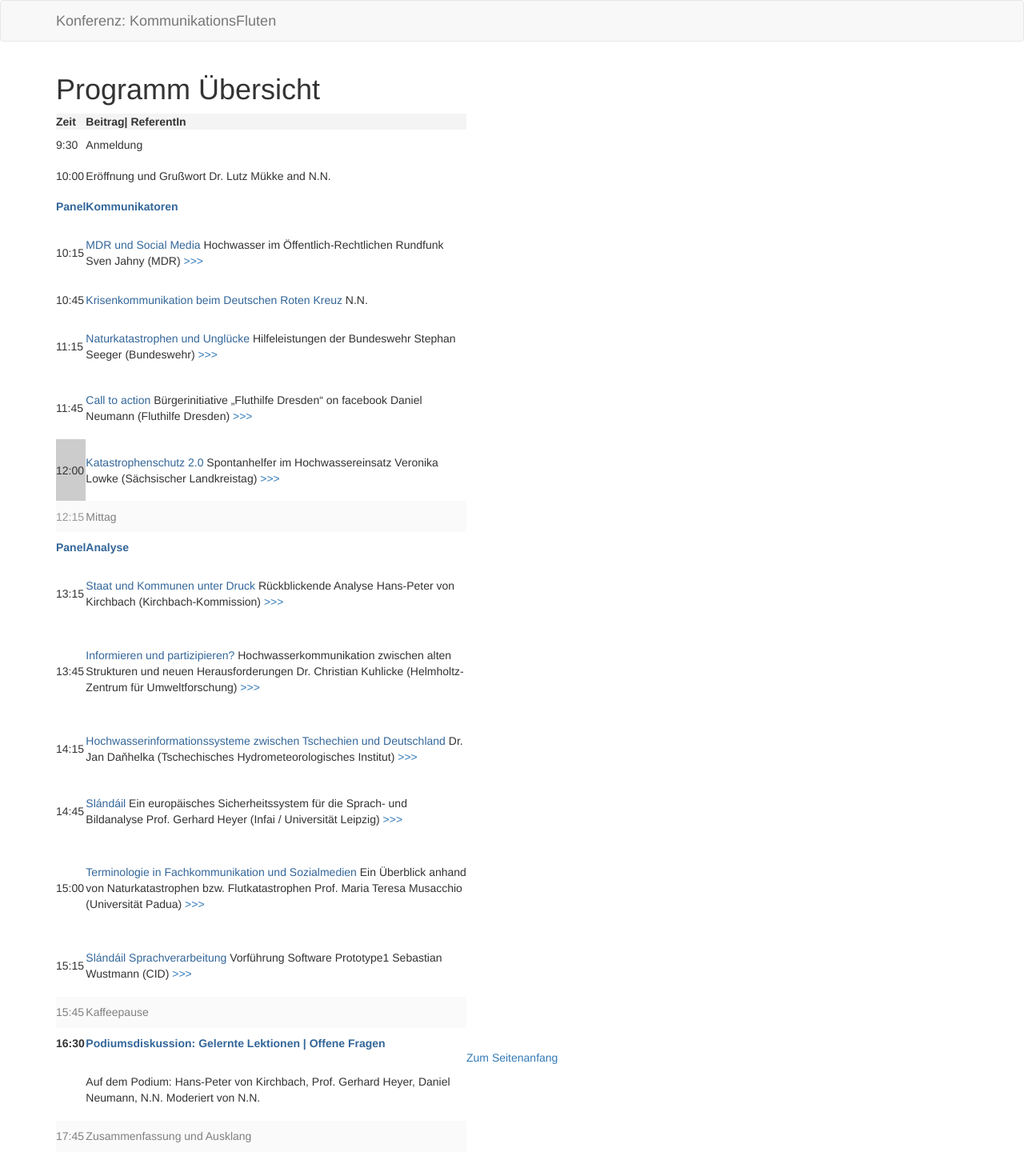
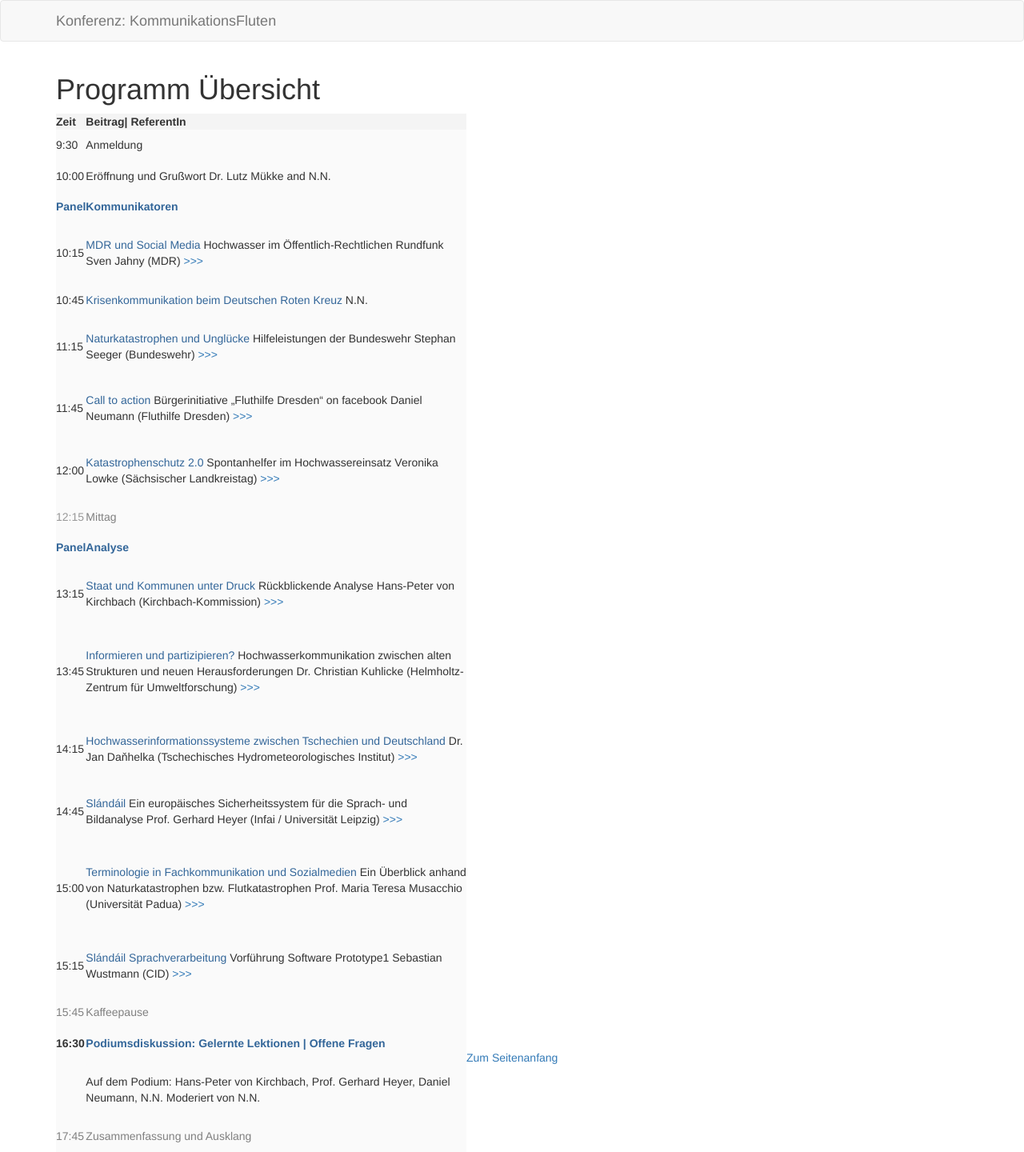
Before and after one commit to susedev/test, a Jekyll site: the page built from programm-uebersicht.html, in a window 1280 px wide. Shown: the whole page at 80% size. Built offline with Jekyll 4.4.1, drawn with Linux system fonts in a browser that asks for light colours.

Commit message:
Edit from JekyllCMS

```diff
--- a/programm-uebersicht.html
+++ b/programm-uebersicht.html
@@ -10,80 +10,80 @@ title: Programm Übersicht
 	</thead>
 	<tbody>
 		<tr>
-			<td style="border-color: rgb(255, 255, 255);">9:30</td>
-			<td style="border-color: rgb(255, 255, 255);">Anmeldung</td>
+			<td style="border-color: rgb(255, 255, 255); background-color: rgb(250, 250, 250);">9:30</td>
+			<td style="border-color: rgb(255, 255, 255); background-color: rgb(250, 250, 250);">Anmeldung</td>
 		</tr>
 		<tr>
-			<td>10:00</td>
-			<td>Er&ouml;ffnung und Gru&szlig;wort Dr. Lutz M&uuml;kke and N.N.</td>
+			<td style="background-color: rgb(250, 250, 250);">10:00</td>
+			<td style="background-color: rgb(250, 250, 250);">Er&ouml;ffnung und Gru&szlig;wort Dr. Lutz M&uuml;kke and N.N.</td>
 		</tr>
 		<tr>
-			<th><span style="color: #336699;"><strong>Panel</strong></span></th>
-			<th><strong><span style="color: #000080;"><span style="color: #336699;">Kommunikatoren</span> </span></strong></th>
+			<th style="background-color: rgb(250, 250, 250);"><span style="color: #336699;"><strong>Panel</strong></span></th>
+			<th style="background-color: rgb(250, 250, 250);"><strong><span style="color: #000080;"><span style="color: #336699;">Kommunikatoren</span> </span></strong></th>
 		</tr>
 		<tr>
-			<td>10:15</td>
-			<td style="text-align: left;"><a href="http://www.eijc.eu/?p=2600/#Jahny"><span style="color: #336699;">MDR und Social Media</span></a> <span style="color: #333333;">Hochwasser im &Ouml;ffentlich-Rechtlichen Rundfunk</span> Sven Jahny (MDR) <a href="http://www.eijc.eu/?p=2600/#Jahny">&gt;&gt;&gt;</a></td>
+			<td style="background-color: rgb(250, 250, 250);">10:15</td>
+			<td style="text-align: left; background-color: rgb(250, 250, 250);"><a href="http://www.eijc.eu/?p=2600/#Jahny"><span style="color: #336699;">MDR und Social Media</span></a> <span style="color: #333333;">Hochwasser im &Ouml;ffentlich-Rechtlichen Rundfunk</span> Sven Jahny (MDR) <a href="http://www.eijc.eu/?p=2600/#Jahny">&gt;&gt;&gt;</a></td>
 		</tr>
 		<tr>
-			<td>10:45</td>
-			<td><a href="http://www.eijc.eu/?p=2600/#NN"><span style="color: #336699;">Krisenkommunikation beim Deutschen Roten Kreuz</span></a> N.N.</td>
+			<td style="background-color: rgb(250, 250, 250);">10:45</td>
+			<td style="background-color: rgb(250, 250, 250);"><a href="http://www.eijc.eu/?p=2600/#NN"><span style="color: #336699;">Krisenkommunikation beim Deutschen Roten Kreuz</span></a> N.N.</td>
 		</tr>
 		<tr>
-			<td>11:15</td>
-			<td><a href="http://www.eijc.eu/?p=2600/#Seeger"><span style="color: #336699;">Naturkatastrophen und Ungl&uuml;cke</span></a> Hilfeleistungen der Bundeswehr Stephan Seeger (Bundeswehr) <a href="http://www.eijc.eu/?p=2600/#Seeger">&gt;&gt;&gt;</a></td>
+			<td style="background-color: rgb(250, 250, 250);">11:15</td>
+			<td style="background-color: rgb(250, 250, 250);"><a href="http://www.eijc.eu/?p=2600/#Seeger"><span style="color: #336699;">Naturkatastrophen und Ungl&uuml;cke</span></a> Hilfeleistungen der Bundeswehr Stephan Seeger (Bundeswehr) <a href="http://www.eijc.eu/?p=2600/#Seeger">&gt;&gt;&gt;</a></td>
 		</tr>
 		<tr>
-			<td>11:45</td>
-			<td><a href="http://www.eijc.eu/?p=2600/#Neumann"><span style="color: #336699;">Call to action</span></a> B&uuml;rgerinitiative &bdquo;Fluthilfe Dresden&ldquo; on facebook Daniel Neumann (Fluthilfe Dresden) <a href="http://www.eijc.eu/?p=2600/#Neumann">&gt;&gt;&gt;</a></td>
+			<td style="background-color: rgb(250, 250, 250);">11:45</td>
+			<td style="background-color: rgb(250, 250, 250);"><a href="http://www.eijc.eu/?p=2600/#Neumann"><span style="color: #336699;">Call to action</span></a> B&uuml;rgerinitiative &bdquo;Fluthilfe Dresden&ldquo; on facebook Daniel Neumann (Fluthilfe Dresden) <a href="http://www.eijc.eu/?p=2600/#Neumann">&gt;&gt;&gt;</a></td>
 		</tr>
 		<tr>
-			<td style="background-color: rgb(204, 204, 204);">12:00</td>
-			<td><a href="http://www.eijc.eu/?p=2600/#Lowke"><span style="color: #336699;">Katastrophenschutz 2.0</span></a> Spontanhelfer im Hochwassereinsatz Veronika Lowke (S&auml;chsischer Landkreistag) <a href="http://www.eijc.eu/?p=2600/#Lowke">&gt;&gt;&gt;</a></td>
+			<td style="background-color: rgb(250, 250, 250);">12:00</td>
+			<td style="background-color: rgb(250, 250, 250);"><a href="http://www.eijc.eu/?p=2600/#Lowke"><span style="color: #336699;">Katastrophenschutz 2.0</span></a> Spontanhelfer im Hochwassereinsatz Veronika Lowke (S&auml;chsischer Landkreistag) <a href="http://www.eijc.eu/?p=2600/#Lowke">&gt;&gt;&gt;</a></td>
 		</tr>
 		<tr>
-			<td style="background-color: #fafafa;"><span style="color: #999999;">12:15</span></td>
-			<td style="background-color: #fafafa;"><span style="color: #808080;">Mittag</span></td>
+			<td style="background-color: rgb(250, 250, 250);"><span style="color: #999999;">12:15</span></td>
+			<td style="background-color: rgb(250, 250, 250);"><span style="color: #808080;">Mittag</span></td>
 		</tr>
 		<tr>
-			<th><span style="color: #336699;"><strong>Panel</strong></span></th>
-			<th><span style="color: #336699;"><strong>Analyse</strong></span></th>
+			<th style="background-color: rgb(250, 250, 250);"><span style="color: #336699;"><strong>Panel</strong></span></th>
+			<th style="background-color: rgb(250, 250, 250);"><span style="color: #336699;"><strong>Analyse</strong></span></th>
 		</tr>
 		<tr>
-			<td>13:15</td>
-			<td><a href="http://www.eijc.eu/?p=2600/#Kirchbach"><span style="color: #336699;">Staat und Kommunen unter Druck</span></a> R&uuml;ckblickende Analyse Hans-Peter von Kirchbach (Kirchbach-Kommission) <a href="http://www.eijc.eu/?p=2600/#Kirchbach">&gt;&gt;&gt;</a></td>
+			<td style="background-color: rgb(250, 250, 250);">13:15</td>
+			<td style="background-color: rgb(250, 250, 250);"><a href="http://www.eijc.eu/?p=2600/#Kirchbach"><span style="color: #336699;">Staat und Kommunen unter Druck</span></a> R&uuml;ckblickende Analyse Hans-Peter von Kirchbach (Kirchbach-Kommission) <a href="http://www.eijc.eu/?p=2600/#Kirchbach">&gt;&gt;&gt;</a></td>
 		</tr>
 		<tr>
-			<td>13:45</td>
-			<td><a href="http://www.eijc.eu/?p=2600/#Kuhlicke"><span style="color: #336699;">Informieren und partizipieren?</span></a> Hochwasserkommunikation zwischen alten Strukturen und neuen Herausforderungen Dr. Christian Kuhlicke (Helmholtz-Zentrum f&uuml;r Umweltforschung) <a href="http://www.eijc.eu/?p=2600/#Kuhlicke">&gt;&gt;&gt;</a></td>
+			<td style="background-color: rgb(250, 250, 250);">13:45</td>
+			<td style="background-color: rgb(250, 250, 250);"><a href="http://www.eijc.eu/?p=2600/#Kuhlicke"><span style="color: #336699;">Informieren und partizipieren?</span></a> Hochwasserkommunikation zwischen alten Strukturen und neuen Herausforderungen Dr. Christian Kuhlicke (Helmholtz-Zentrum f&uuml;r Umweltforschung) <a href="http://www.eijc.eu/?p=2600/#Kuhlicke">&gt;&gt;&gt;</a></td>
 		</tr>
 		<tr>
-			<td>14:15</td>
-			<td><a href="http://www.eijc.eu/?p=2600/#Danhelka"><span style="color: #336699;">Hochwasserinformationssysteme zwischen Tschechien und Deutschland</span></a> Dr. Jan Daňhelka (Tschechisches Hydrometeorologisches Institut) <a href="http://www.eijc.eu/?p=2600/#Danhelka">&gt;&gt;&gt;</a></td>
+			<td style="background-color: rgb(250, 250, 250);">14:15</td>
+			<td style="background-color: rgb(250, 250, 250);"><a href="http://www.eijc.eu/?p=2600/#Danhelka"><span style="color: #336699;">Hochwasserinformationssysteme zwischen Tschechien und Deutschland</span></a> Dr. Jan Daňhelka (Tschechisches Hydrometeorologisches Institut) <a href="http://www.eijc.eu/?p=2600/#Danhelka">&gt;&gt;&gt;</a></td>
 		</tr>
 		<tr>
-			<td>14:45</td>
-			<td><a href="http://www.eijc.eu/?p=2600/#Heyer"><span style="color: #336699;">Sl&aacute;nd&aacute;il</span></a> Ein europ&auml;isches Sicherheitssystem f&uuml;r die Sprach- und Bildanalyse Prof. Gerhard Heyer (Infai / Universit&auml;t Leipzig) <a href="http://www.eijc.eu/?p=2600/#Heyer">&gt;&gt;&gt;</a></td>
+			<td style="background-color: rgb(250, 250, 250);">14:45</td>
+			<td style="background-color: rgb(250, 250, 250);"><a href="http://www.eijc.eu/?p=2600/#Heyer"><span style="color: #336699;">Sl&aacute;nd&aacute;il</span></a> Ein europ&auml;isches Sicherheitssystem f&uuml;r die Sprach- und Bildanalyse Prof. Gerhard Heyer (Infai / Universit&auml;t Leipzig) <a href="http://www.eijc.eu/?p=2600/#Heyer">&gt;&gt;&gt;</a></td>
 		</tr>
 		<tr>
-			<td>15:00</td>
-			<td><a href="http://www.eijc.eu/?p=2600/#Musacchio"><span style="color: #336699;">Terminologie in Fachkommunikation und Sozialmedien</span></a> Ein &Uuml;berblick anhand von Naturkatastrophen bzw. Flutkatastrophen Prof. Maria Teresa Musacchio (Universit&auml;t Padua) <a href="http://www.eijc.eu/?p=2600/#Musacchio">&gt;&gt;&gt;</a></td>
+			<td style="background-color: rgb(250, 250, 250);">15:00</td>
+			<td style="background-color: rgb(250, 250, 250);"><a href="http://www.eijc.eu/?p=2600/#Musacchio"><span style="color: #336699;">Terminologie in Fachkommunikation und Sozialmedien</span></a> Ein &Uuml;berblick anhand von Naturkatastrophen bzw. Flutkatastrophen Prof. Maria Teresa Musacchio (Universit&auml;t Padua) <a href="http://www.eijc.eu/?p=2600/#Musacchio">&gt;&gt;&gt;</a></td>
 		</tr>
 		<tr>
-			<td>15:15</td>
-			<td><a href="http://www.eijc.eu/?p=2600/#Wustmann"><span style="color: #336699;">Sl&aacute;nd&aacute;il Sprachverarbeitung</span></a> Vorf&uuml;hrung Software Prototype1 Sebastian Wustmann (CID) <a href="http://www.eijc.eu/?p=2600/#Wustmann">&gt;&gt;&gt;</a></td>
+			<td style="background-color: rgb(250, 250, 250);">15:15</td>
+			<td style="background-color: rgb(250, 250, 250);"><a href="http://www.eijc.eu/?p=2600/#Wustmann"><span style="color: #336699;">Sl&aacute;nd&aacute;il Sprachverarbeitung</span></a> Vorf&uuml;hrung Software Prototype1 Sebastian Wustmann (CID) <a href="http://www.eijc.eu/?p=2600/#Wustmann">&gt;&gt;&gt;</a></td>
 		</tr>
 		<tr>
-			<td style="background-color: #fafafa;"><span style="color: #808080;">15:45</span></td>
-			<td style="background-color: #fafafa;"><span style="color: #808080;">Kaffeepause</span></td>
+			<td style="background-color: rgb(250, 250, 250);"><span style="color: #808080;">15:45</span></td>
+			<td style="background-color: rgb(250, 250, 250);"><span style="color: #808080;">Kaffeepause</span></td>
 		</tr>
 		<tr>
-			<th>16:30</th>
-			<th><span style="color: #336699;">Podiumsdiskussion: Gelernte Lektionen | Offene Fragen</span></th>
+			<th style="background-color: rgb(250, 250, 250);">16:30</th>
+			<th style="background-color: rgb(250, 250, 250);"><span style="color: #336699;">Podiumsdiskussion: Gelernte Lektionen | Offene Fragen</span></th>
 		</tr>
 		<tr>
-			<td>&nbsp;</td>
-			<td>Auf dem Podium: Hans-Peter von Kirchbach, Prof. Gerhard Heyer, Daniel Neumann, N.N. Moderiert von N.N.</td>
+			<td style="background-color: rgb(250, 250, 250);">&nbsp;</td>
+			<td style="background-color: rgb(250, 250, 250);">Auf dem Podium: Hans-Peter von Kirchbach, Prof. Gerhard Heyer, Daniel Neumann, N.N. Moderiert von N.N.</td>
 		</tr>
 		<tr>
 			<td style="background-color: #fafafa;"><span style="color: #808080;">17:45</span></td>
```
